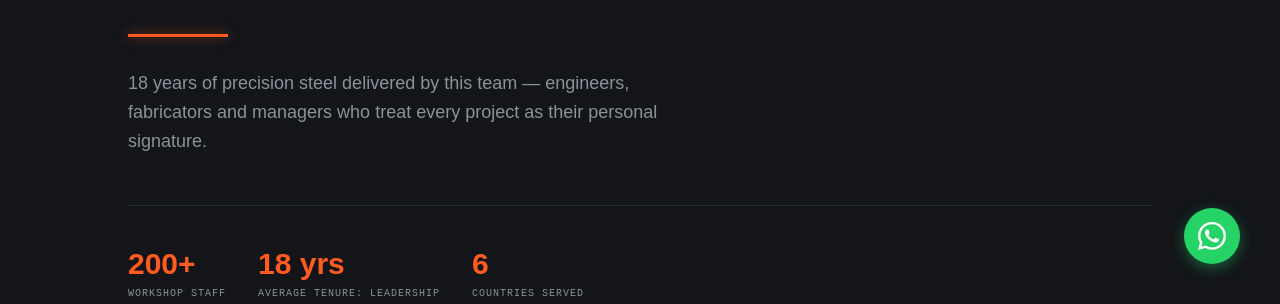
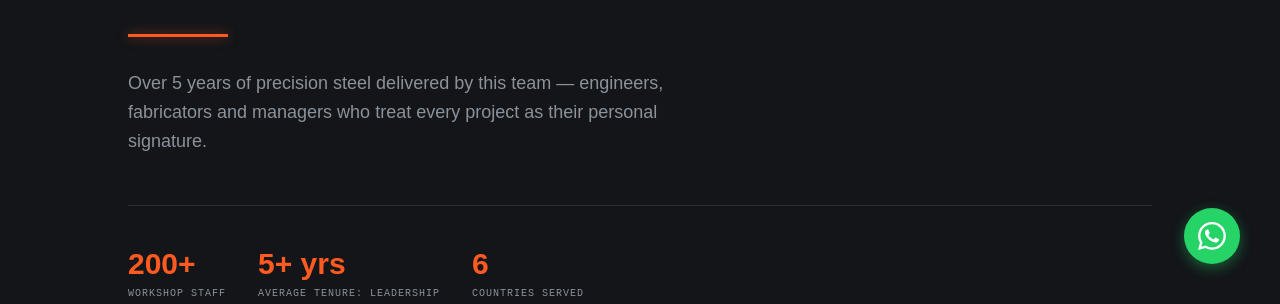
Before and after one commit to kirank860/JAZEERAT-2, a React (Vite) app: page /team in a window 1280 px wide. Shown: the part 496-800 px from the top of the page. Built offline with nearby package versions, Linux system fonts and the light colour scheme.

Commit message:
seo: add team page to sitemap.xml for proper search engine indexing

```diff
--- a/src/pages/About.jsx
+++ b/src/pages/About.jsx
@@ -14,10 +14,10 @@ import SEO from '../components/SEO'
 
 /* ─── data ───────────────────────────────────────────────── */
 const timeline = [
-  { year: '2007', title: 'Workshop Founded', desc: 'Jazeerat Al Hadeed opens its first fabrication bay in the UAE.' },
-  { year: '2012', title: 'CNC Line Installed', desc: 'In-house CNC plasma and machining capability brought online.' },
-  { year: '2016', title: 'Regional Expansion', desc: 'Fabrication and delivery extended across GCC construction sites.' },
-  { year: '2021', title: 'ISO-Aligned QA', desc: 'Quality control processes aligned to international fabrication standards.' },
+  { year: '2019', title: 'Workshop Founded', desc: 'Jazeerat Al Hadeed Metallic Construction and Industrial Engineering opens its doors in Sharjah, UAE.' },
+  { year: '2020', title: 'CNC Line Installed', desc: 'In-house CNC plasma and machining capability brought online.' },
+  { year: '2022', title: 'Regional Expansion', desc: 'Fabrication and delivery extended across GCC construction sites.' },
+  { year: '2024', title: 'ISO-Aligned QA', desc: 'Quality control processes aligned to international fabrication standards.' },
   { year: 'Today', title: 'Full-Service Workshop', desc: 'A single integrated facility for design, cut, weld, finish and delivery.' },
 ]
 
@@ -37,7 +37,7 @@ const capabilities = [
 ]
 
 const stats = [
-  { icon: Award, value: 18, suffix: '+', label: 'Years Fabricating' },
+  { icon: Award, value: 5, suffix: '+', label: 'Years Fabricating' },
   { icon: Users, value: 450, suffix: '+', label: 'Projects Delivered' },
   { icon: Calendar, value: 6, suffix: '', label: 'Countries Served' },
   { icon: TrendingUp, value: 98, suffix: '%', label: 'On-Time Delivery' },
@@ -426,9 +426,8 @@ function MilestoneScroller({ timeline }) {
           </motion.div>
 
           {/* main heading — always visible */}
-          <h2 className="font-display font-extrabold uppercase text-5xl lg:text-7xl text-steel-light leading-[0.9] mt-4 mb-10">
-            Two decades of<br />
-            <span className="text-weld">steel craft.</span>
+          <h2 className="font-display font-bold uppercase text-4xl lg:text-5xl text-steel-light mt-2 max-w-xl">
+            The foundation of <span className="text-weld">steel craft.</span>
           </h2>
 
           {/* milestone card — swaps per stage */}
@@ -573,7 +572,7 @@ export default function About() {
     <motion.main initial={{ opacity: 0 }} animate={{ opacity: 1 }} exit={{ opacity: 0 }} transition={{ duration: 0.4 }}>
       <SEO
         title="About Us | Steel Fabrication Company UAE"
-        description="Jazeerat Al Hadeed is an integrated machine workshop and steel fabrication company with 18+ years of experience delivering precision structural steel projects across the MENA region."
+        description="Since 2019, Jazeerat Al Hadeed Metallic Construction and Industrial Engineering has become an essential part of the Sharjah community by promoting innovative ideas that enhance the future."
         path="/about"
       />
 
--- a/src/pages/Home.jsx
+++ b/src/pages/Home.jsx
@@ -98,7 +98,7 @@ const process = [
 ]
 
 const stats = [
-  { value: '18+', label: 'Years Fabricating' },
+  { value: '5+', label: 'Years Fabricating' },
   { value: '450+', label: 'Projects Delivered' },
   { value: '±0.5mm', label: 'Tolerance Standard' },
   { value: 'MENA', label: 'Region Served' },
--- a/src/pages/Team.jsx
+++ b/src/pages/Team.jsx
@@ -13,9 +13,9 @@ const TEAM = [
     role: 'Founder & Managing Director',
     img: '/assets/team-ahmed.jpg',
     quote: 'Steel doesn\'t lie. Neither do we.',
-    years: '18 yrs',
+    years: '5+ yrs',
     location: 'Dubai, UAE',
-    bio: 'Ahmed founded Jazeerat Al Hadeed in 2007 with a single fabrication bay and a vision to set a new standard for structural steel in the MENA region. Under his leadership the company grew from 12 to 200+ staff and expanded operations across 6 countries.',
+    bio: 'Ahmed founded Jazeerat Al Hadeed in 2019 with a single fabrication bay and a vision to set a new standard for structural steel in the MENA region. Under his leadership the company grew rapidly and expanded operations across the region.',
     skills: ['Strategic Leadership', 'Client Relations', 'Business Development', 'UAE Construction Law'],
     email: 'ahmed@jazeerat.ae',
     rotate: -3,
@@ -332,7 +332,7 @@ export default function Team() {
     >
       <SEO
         title="Our Team | Jazeerat Al Hadeed"
-        description="Meet the engineers, fabricators and managers behind 18+ years of precision steel in the MENA region."
+        description="Meet the engineers, fabricators and managers behind our precision steel in the MENA region."
         path="/team"
       />
 
@@ -396,7 +396,7 @@ export default function Team() {
             />
 
             <p className="mt-8 text-steel text-lg leading-relaxed max-w-xl">
-              18 years of precision steel delivered by this team —
+              Over 5 years of precision steel delivered by this team —
               engineers, fabricators and managers who treat every
               project as their personal signature.
             </p>
@@ -411,7 +411,7 @@ export default function Team() {
           >
             {[
               { n: '200+', label: 'Workshop Staff' },
-              { n: '18 yrs', label: 'Average Tenure: Leadership' },
+              { n: '5+ yrs', label: 'Average Tenure: Leadership' },
               { n: '6', label: 'Countries Served' },
             ].map((s) => (
               <div key={s.label}>
```
Also changed, not shown: 1 other file (tests, documents, lock files or other folders).
